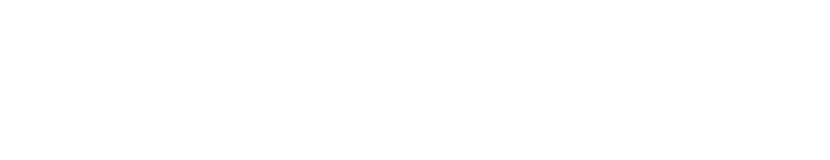
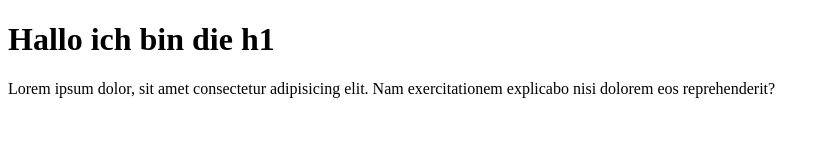
Before and after one commit to MarzioCostantini/test-git, a plain HTML site: page index.html in a window 1280 px wide. Shown: the whole page, without its empty margins (0-830 px from the left). Drawn offline with Linux system fonts and the light colour scheme.

Commit message:
add h1 and p tag

```diff
--- a/index.html
+++ b/index.html
@@ -6,5 +6,11 @@
     <meta name="viewport" content="width=device-width, initial-scale=1.0" />
     <title>Document</title>
   </head>
-  <body></body>
+  <body>
+    <h1>Hallo ich bin die h1</h1>
+    <p>
+      Lorem ipsum dolor, sit amet consectetur adipisicing elit. Nam
+      exercitationem explicabo nisi dolorem eos reprehenderit?
+    </p>
+  </body>
 </html>
```
